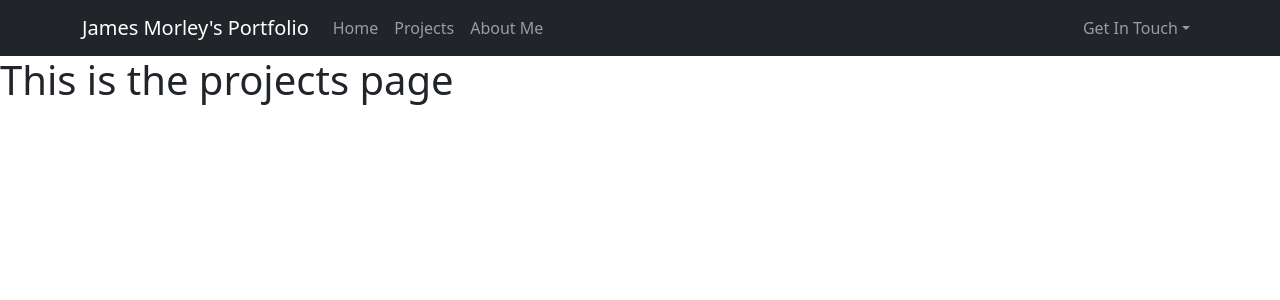
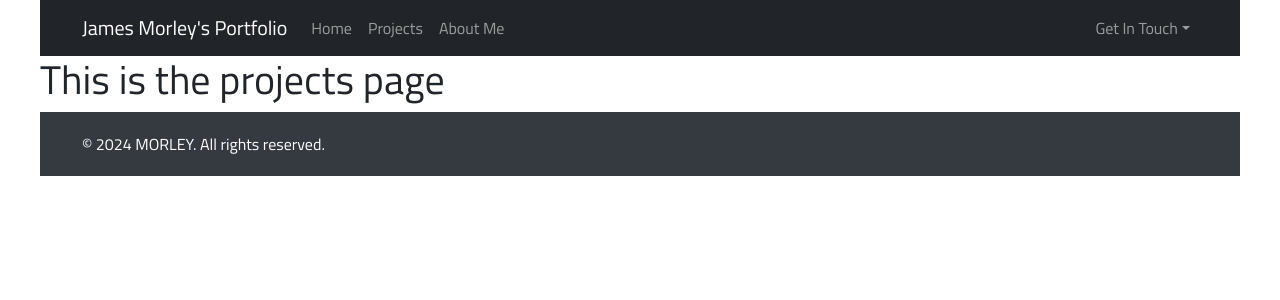
Before and after one commit to jamesm1201/portfolio-project, a React (Vite) app: page /projects in a window 1280 px wide. Shown: the top 300 px of the page. Built offline with nearby package versions, Linux system fonts and the light colour scheme.

Commit message:
Prepping for content

```diff
--- a/src/App.css
+++ b/src/App.css
@@ -1,20 +1,48 @@
-.accordion-button {
+@import url('https://fonts.googleapis.com/css2?family=Titillium+Web:ital,wght@0,200;0,300;0,400;0,600;0,700;0,900;1,200;1,300;1,400;1,600;1,700&display=swap');
+
+* {
+  font-family: 'Titillium Web', serif;
+}
+
+:root {
+  --background-light: #f1ece7;
+  --primary: #eea35d;
+  --on-primary: #3e250e;
+  --text-primary: #2e2114;
+  --text-secondary: #b9b9b9;
+  --text-muted: #b9b9b9;
+}
+
+body {
+  margin: 0;
+  padding-left: 40px;
+  padding-right: 40px;
+  -webkit-font-smoothing: antialiased;
+  -moz-osx-font-smoothing: grayscale;
+  background-color: var(--background-light);
+  color: var(--text-primary);
+}
+
+html {
+  font-size: 16px;
+}
+
+
+/* .accordion-button {
     background-color: gray !important;
-  }
+  } */
 
   .accordion-button:focus {
     box-shadow: none;
   }
 
-  .accordion-button:not(.collapsed) {
-    color: #212529;
-  }
+/*
   .accordion-home {
     padding-left: 15%;
     padding-right: 15%;
     padding-top: 10%;
     padding-bottom: 10%;
-  }
+  } */
 
   /* Footer Styles */
 .footer {
--- a/src/components/IntroCard.css
+++ b/src/components/IntroCard.css
@@ -9,6 +9,6 @@
     padding: 5%;
     object-fit: contain;
   }
-  #card-body{
+   #card-body{
     background-color: darkslategray;
   }
--- a/src/pages/Projects.jsx
+++ b/src/pages/Projects.jsx
@@ -1,4 +1,5 @@
 import Header from "../components/Header";
+import Footer from "../components/Footer";
 
 export default function Projects(){
     return(
@@ -7,7 +8,7 @@
         <div>
             <h1>This is the projects page</h1>
         </div>
-        {/* <Footer /> */}
+        <Footer />
         </>
     );
 }
```
